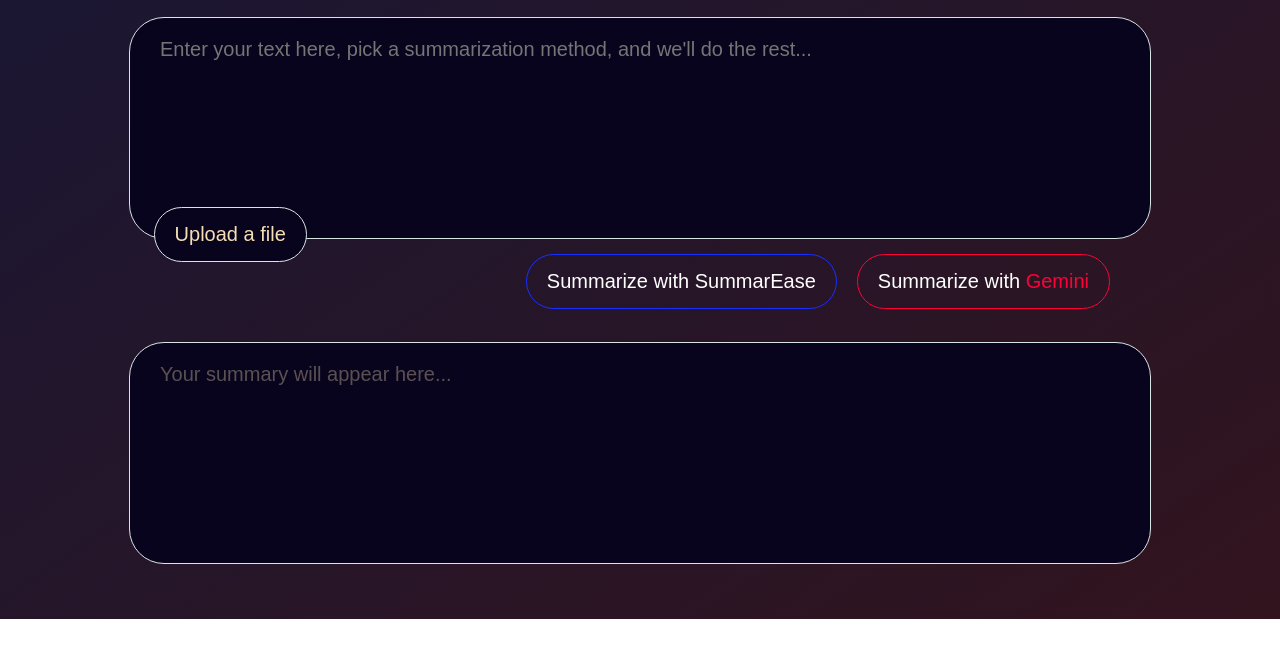
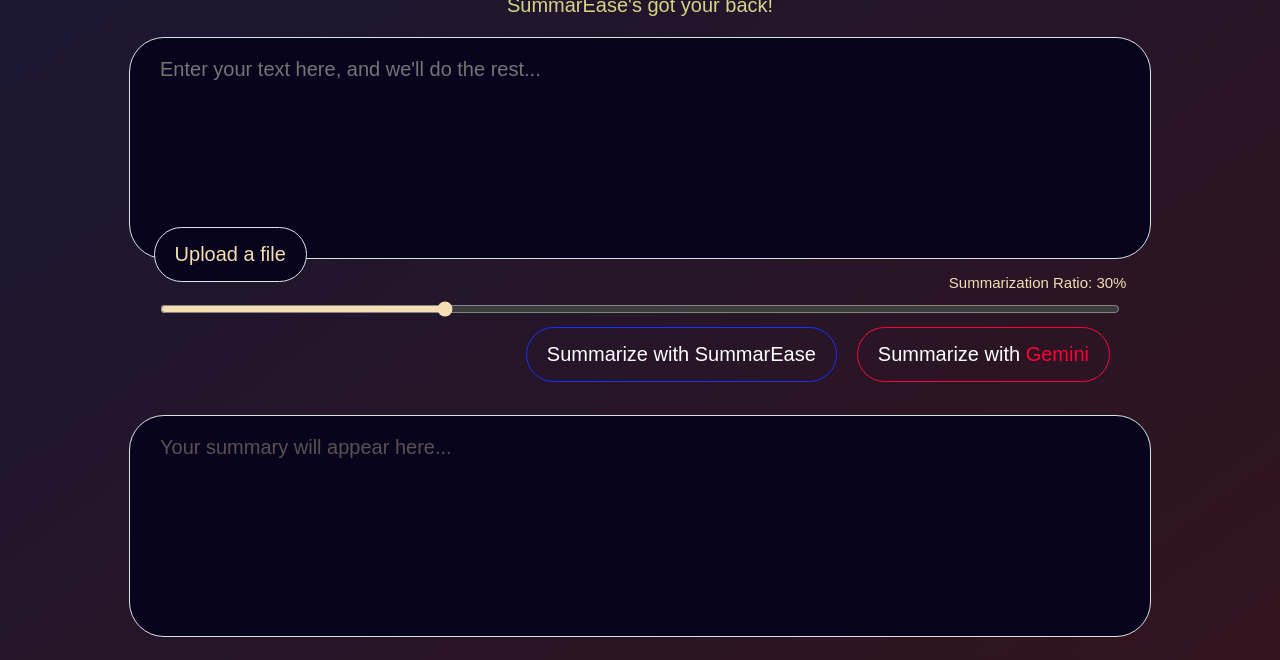
Before and after one commit to IRISnoir/SummarEase, a plain HTML site: page index.html in a window 1280 px wide. Shown: the part 261-921 px from the top of the page. Before the commit the page ends 880 px from the top, so only its background shows below. Drawn offline with Linux system fonts and the light colour scheme; a web font is replaced by a local one.

Commit message:
feat: enhance input area and summary display with improved styles and functionality

```diff
--- a/index.html
+++ b/index.html
@@ -23,12 +23,13 @@
         </p>
     </div>
     <div class="input-container">
-        <textarea id="inputText"
-            placeholder="Enter your text here, pick a summarization method, and we'll do the rest..." rows="10"
+        <textarea id="inputText" placeholder="Enter your text here, and we'll do the rest..." rows="10"
             cols="50"></textarea>
         <label for="fileInput" id="filewrapper"><input type="file" id="fileInput" style="margin-right: 10px;">Upload a
             file</label>
     </div>
+    <div class="summary-percentage" id="summaryPercentage">Summarization Ratio: 30%</div>
+    <input type="range" id="summaryLength" min="1" max="100" value="30">
     <div id="twobuttons">
         <button id="se">Summarize with SummarEase</button>
         <button id="gemini">Summarize with <span style="color: #ff0037;">Gemini</span></button>
--- a/script.js
+++ b/script.js
@@ -14,3 +14,19 @@
         }));
     }
 });
+
+// Update percentage when page loads
+document.addEventListener('DOMContentLoaded', function () {
+    const rangeSlider = document.getElementById('summaryLength');
+    const percentageDisplay = document.getElementById('summaryPercentage');
+
+    // Set initial value
+    if (rangeSlider && percentageDisplay) {
+        percentageDisplay.textContent = 'Summarization Ratio: ' + rangeSlider.value + '%';
+
+        // Update percentage when slider is moved
+        rangeSlider.addEventListener('input', function () {
+            percentageDisplay.textContent = 'Summarization Ratio: ' + this.value + '%';
+        });
+    }
+});
--- a/style.css
+++ b/style.css
@@ -70,6 +70,28 @@
     font-size: 20px;
     cursor: pointer;
     transition: background-color 0.3s ease;
+}
+
+#summaryLength {
+    margin-right: auto;
+    border-radius: 15px;
+    background: #08041d;
+    accent-color: #f5deb3;
+    margin: auto 0;
+    margin-top: 30px;
+    width: 75vw;
+    max-width: 75rem;
+}
+
+.summary-percentage {
+    font-family: 'Neoris', sans-serif;
+    font-size: 15px;
+    color: #f5deb3;
+    position: relative;
+    margin-top: 10px;
+    margin-bottom: -20px;
+    margin-left: auto;
+    margin-right: 12vw;
 }
 
 #se {
@@ -287,7 +309,7 @@
 }
 
 body {
-    padding-top: 80px;
+    padding-top: 100px;
 }
 
 @media (max-width: 768px) {
```
